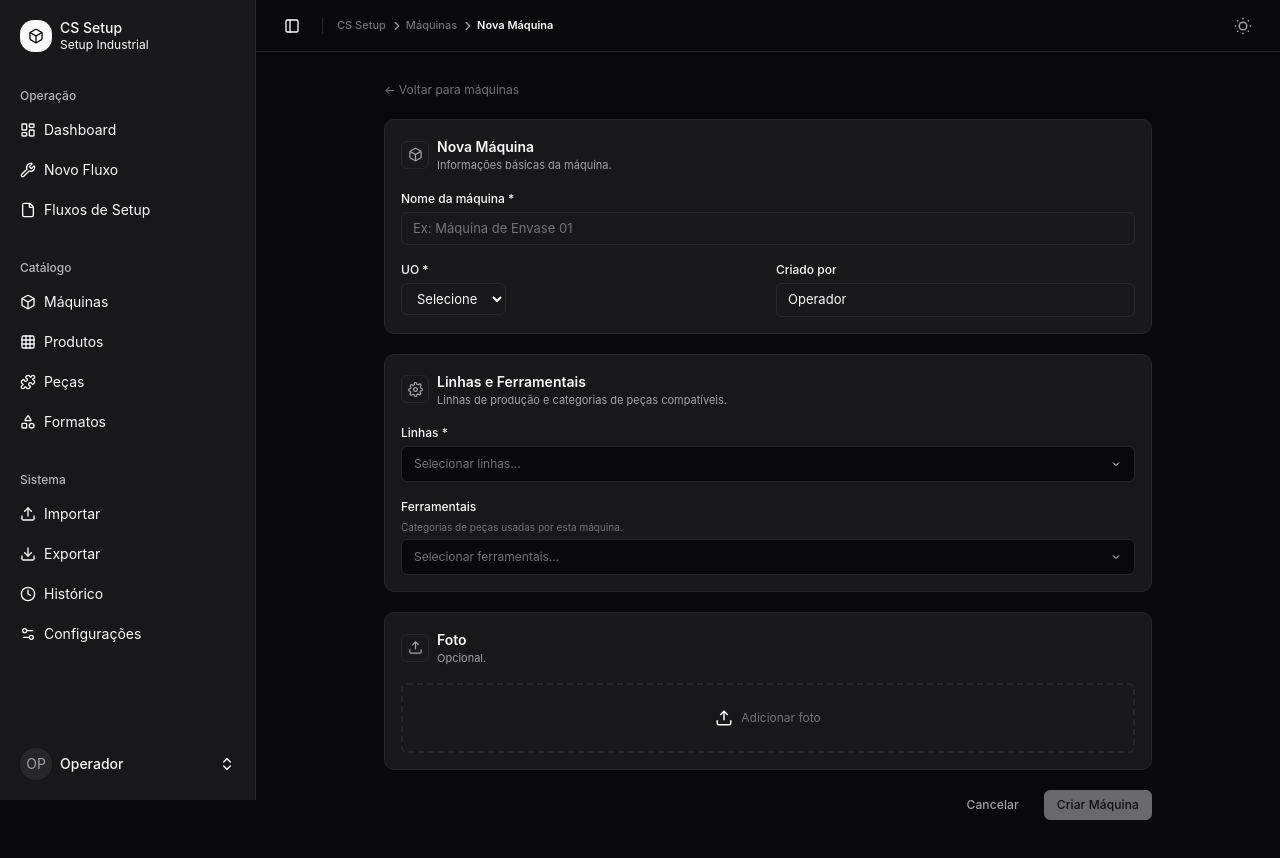
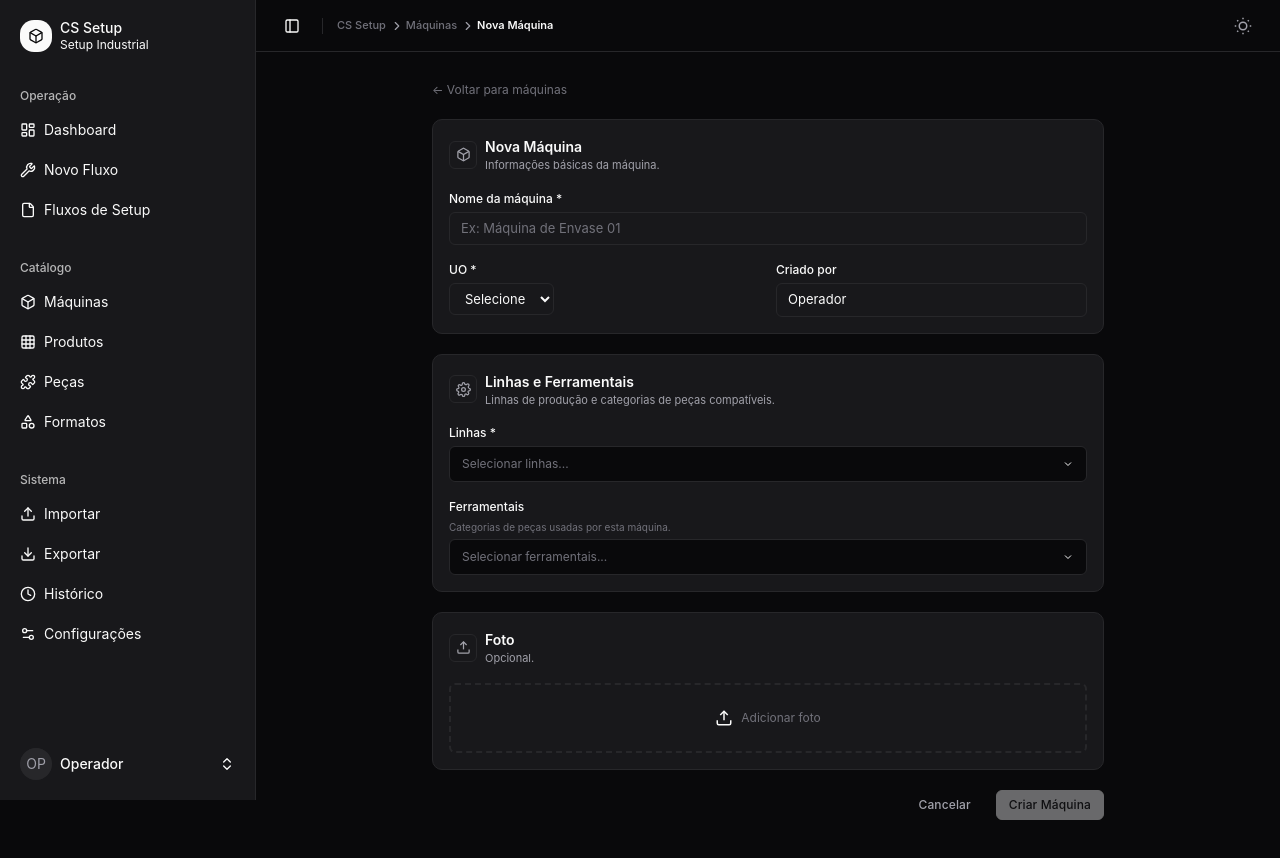
Before and after one commit to alexxsouzaa/controle-setup, a React (Vite) app: page /#/maquinas/new in a window 1280 px wide. Shown: the top 858 px of the page. Built offline with nearby package versions, Linux system fonts and the light colour scheme.

Commit message:
fix: padroniza max-w da tela de criacao para max-w-2xl (como demais forms)

```diff
--- a/src/features/machines/pages/NewMachinePage.tsx
+++ b/src/features/machines/pages/NewMachinePage.tsx
@@ -141,7 +141,7 @@
   if (saved) {
     return (
       <div className="p-6 pb-16">
-        <div className="max-w-lg mx-auto">
+        <div className="max-w-2xl mx-auto">
           <Card>
             <div className="text-center py-8">
               <div className="w-14 h-14 rounded-full bg-[var(--success-muted)] flex items-center justify-center mx-auto mb-4">
@@ -163,7 +163,7 @@
 
   return (
     <div className="p-6 pb-16">
-      <div className="max-w-3xl mx-auto space-y-5">
+      <div className="max-w-2xl mx-auto space-y-5">
         <button type="button" onClick={handleBack} className="text-[12px] text-[var(--fg-muted)] hover:text-[var(--fg)] transition-colors">← Voltar para máquinas</button>
 
         <Card>
```
